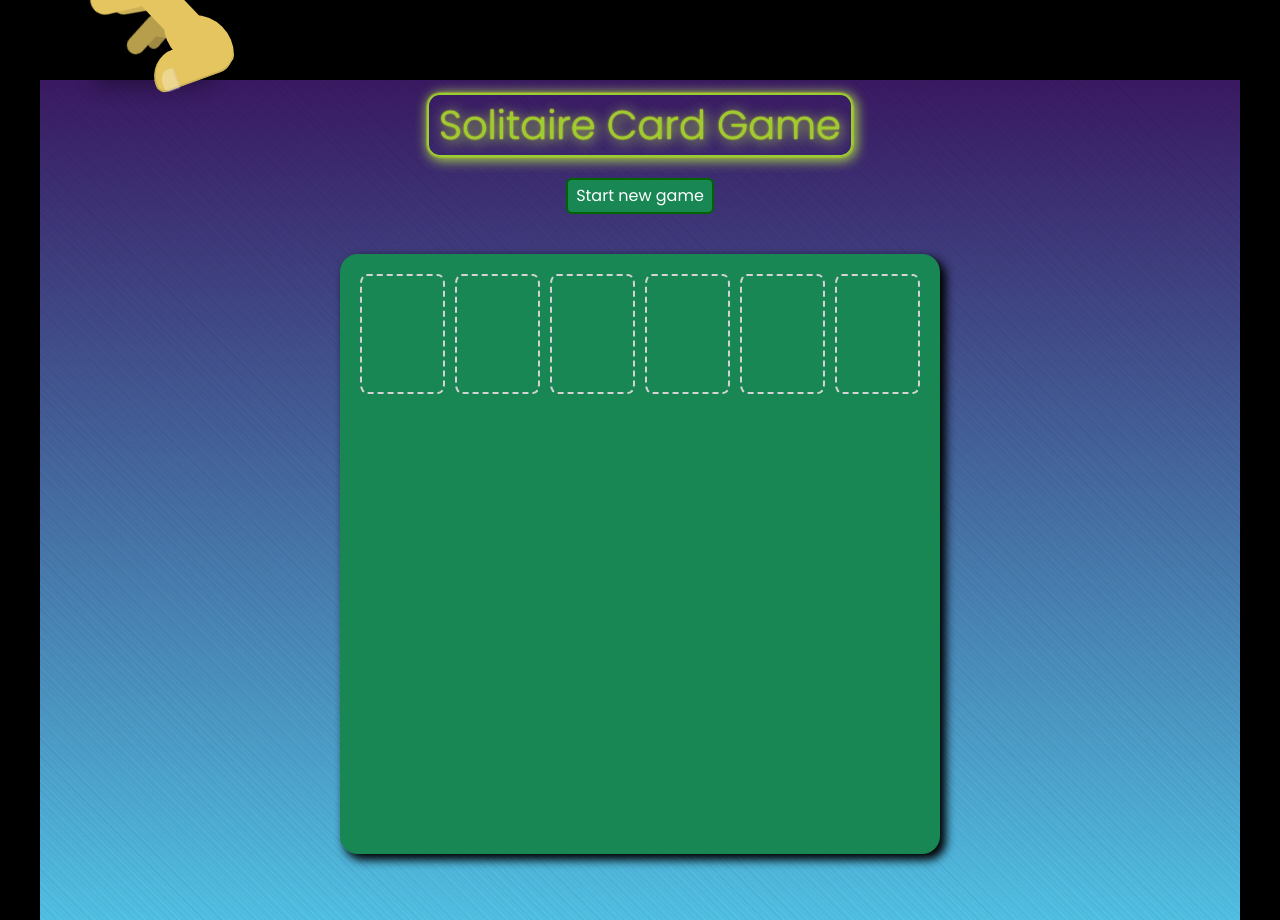
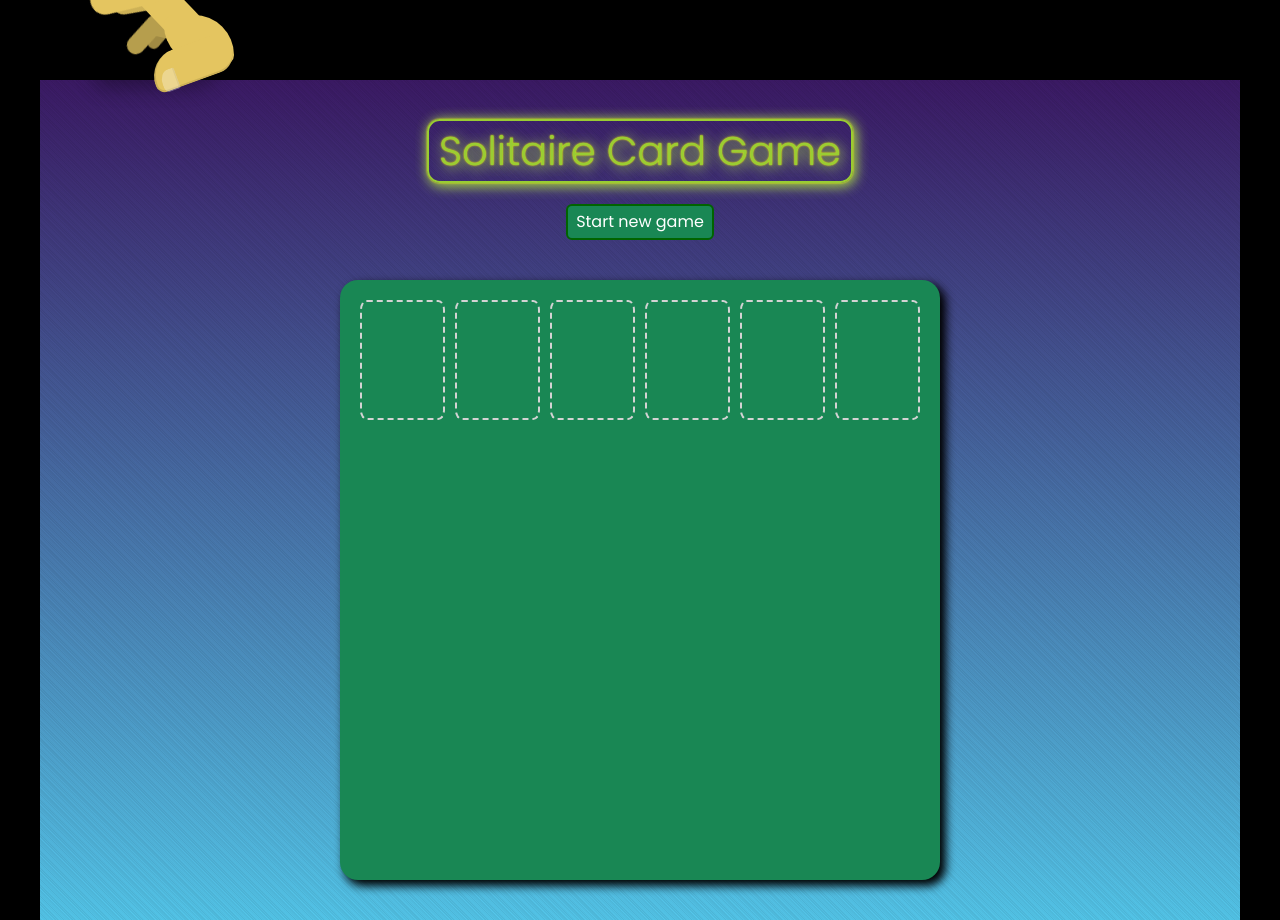
Before and after one commit to Methyx/Rpi-Soisy-Front, a React (Vite) app: page /solitaire in a window 1280 px wide. Built offline with nearby package versions, Linux system fonts and the light colour scheme.

Commit message:
fixed margin top in solitaire

```diff
--- a/src/SolitaireCardGame/page/Solitaire.jsx
+++ b/src/SolitaireCardGame/page/Solitaire.jsx
@@ -34,6 +34,7 @@ function Solitaire() {
           setGameWon: setGameWon,
         }}
       >
+        <br />
         <GameHeader />
         <GameZone />
       </GameContext.Provider>
--- a/src/SolitaireCardGame/style/game-header.css
+++ b/src/SolitaireCardGame/style/game-header.css
@@ -5,6 +5,7 @@
   flex-direction: column;
   align-items: center;
   padding: 1vw 0;
+  margin-top: 10px;
 }
 .game-header h1 {
   font-size: clamp(12px, 4vw, 40px);
--- a/src/SolitaireCardGame/style/solitaire.css
+++ b/src/SolitaireCardGame/style/solitaire.css
@@ -5,7 +5,7 @@
   /* background-color: #f1f1f1f1; */
   min-height: max(calc(100vh - 80px), calc(7 * var(--card-height)));
   max-width: 1200px;
-  margin: 0 auto;
+  margin: 0px auto;
   /* background-image: repeating-linear-gradient(
       135deg,
       rgba(0, 0, 0, 0.03) 0px,
```
